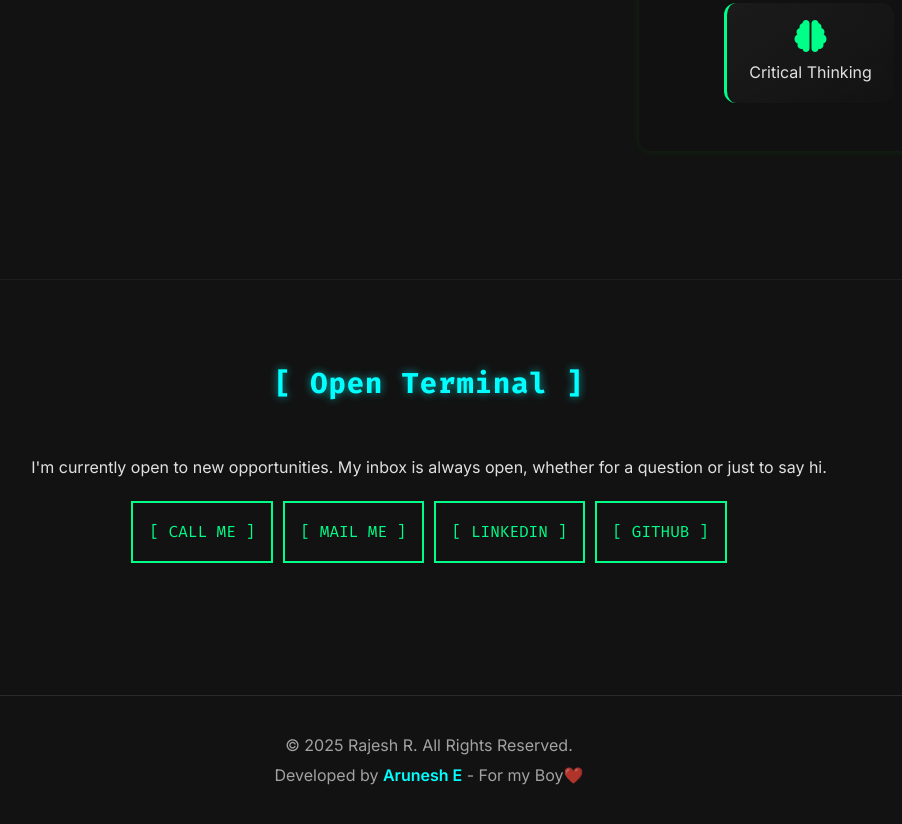
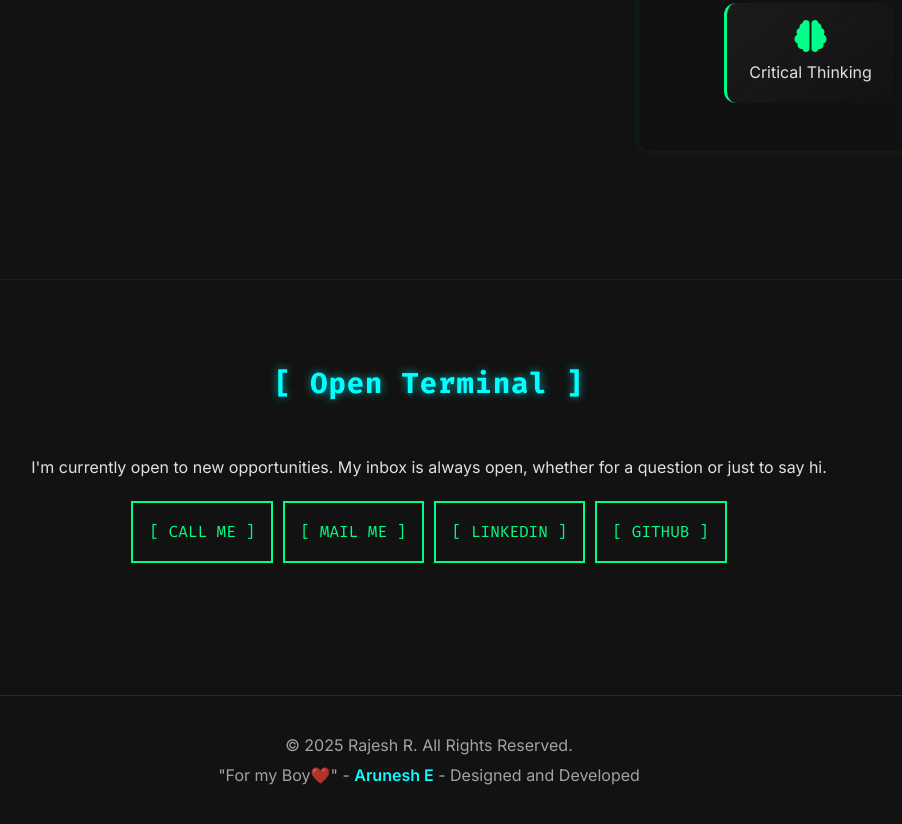
Before and after one commit to arunesh333/rajeshweb, a plain HTML site: page index.html in a window 1280 px wide. Shown: the part 3447-4271 px from the top of the page, without its empty margins (211-1113 px from the left). Drawn offline with Linux system fonts and the light colour scheme.

Commit message:
Update index.html

```diff
--- a/index.html
+++ b/index.html
@@ -226,7 +226,7 @@
   <script src="script.js"></script>
     <footer>
     <p>&copy; 2025 Rajesh R. All Rights Reserved.</p>
-    <p>Developed by <a href="https://aruneshdev.netlify.app/">Arunesh E</a> - For my Boy❤️</p>
+    <p>"For my Boy❤️" - <a href="https://aruneshdev.netlify.app/" target="blank">Arunesh E</a> - Designed and Developed</p>
   </footer>
 </body>
 </html>
```
